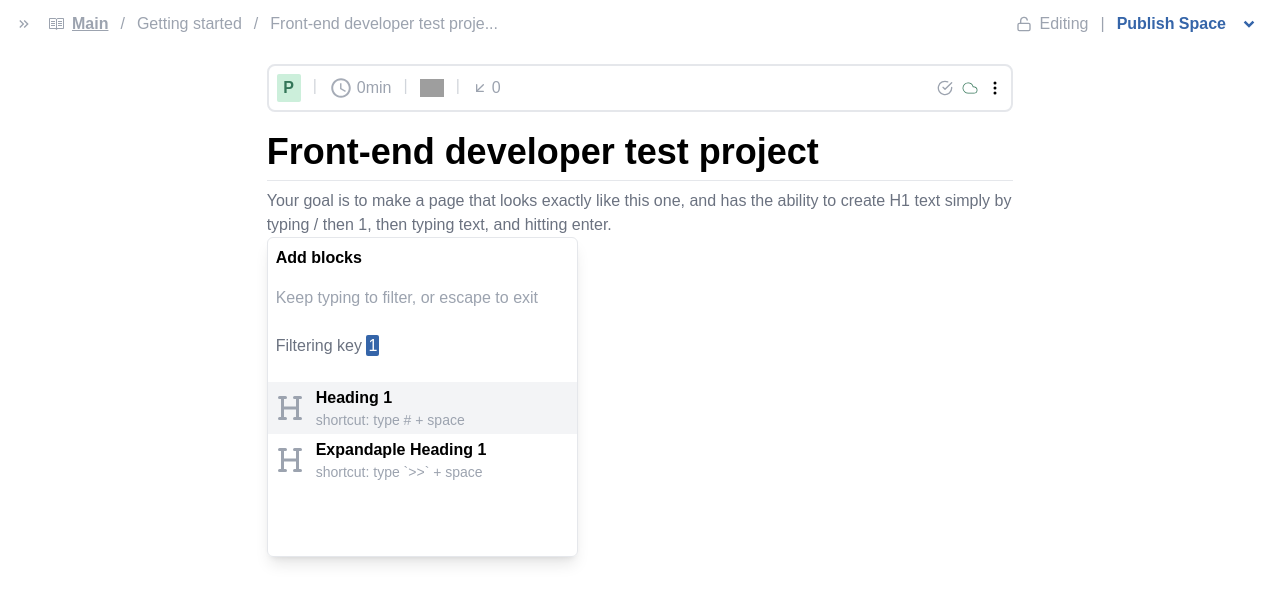
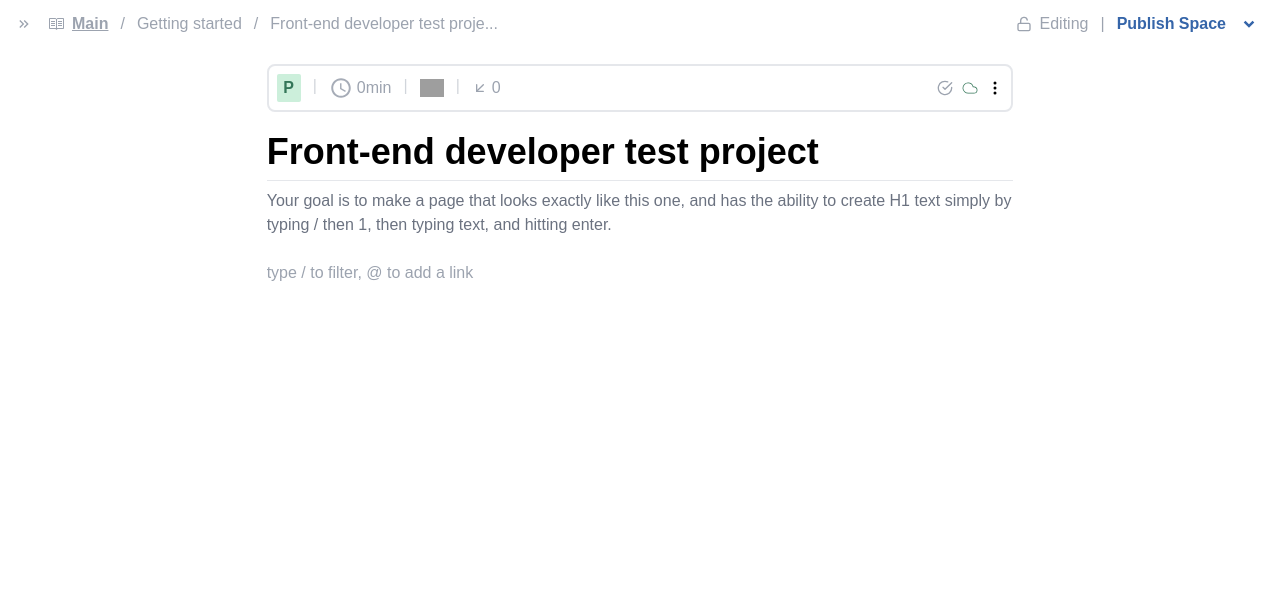
Before and after one commit to isume295/Front-test-project, a React (Create React App) app: page / in a window 1280 px wide. Shown: the top 602 px of the page. Built offline with nearby package versions, Linux system fonts and the light colour scheme; grey boxes are pictures that could not be loaded.

Commit message:
Add input component

```diff
--- /dev/null
+++ b/src/components/Form.jsx
@@ -0,0 +1,33 @@
+import React, { useState } from 'react';
+
+export const Form = () => {
+    const [text, setText] = useState('');
+    const [show, setShow] = useState(false);
+    const [outputText, setOutputText] = useState('');
+
+    const handleChange = (e) => {
+        setText(e.target.value);
+    };
+
+    const handleKeyEvent = (e) => {
+        if (e.key === 'Enter') {
+            setShow(true);
+            if (text.startsWith('/1')) {
+                const outputText = text.substring(2);
+                setOutputText(<h1>{outputText}</h1>);
+                setText('');
+            }
+        }
+        if (e.key === 'Escape') {
+            setText('');
+            setShow(false);
+        }
+    };
+
+    return (
+        <div className="w-7/12 mt-6">
+            <input className="" type="text" value={text} placeholder="type / to filter, @ to add a link" onChange={handleChange} onKeyDown={handleKeyEvent} />
+            <div>{outputText}</div>
+        </div>
+    );
+};
--- a/src/components/KeyFilter.jsx
+++ b/src/components/KeyFilter.jsx
@@ -3,10 +3,11 @@ import { TbHeading } from 'react-icons/tb';
 
 export const KeyFilter = () => {
     return (
+        <div className="w-7/12">
             <div className="w-5/12 h-80 border rounded-md shadow-lg ">
                 <div className="flex flex-col justify-start items-start ">
-                <h1 className="font-semibold text-black p-2">Add blocks</h1>
-                <p className="p-2">Keep typing to filter, or escape to exit </p>
+                    <h1 className="font-semibold text-black pt-2 px-2">Add blocks</h1>
+                    <p className="px-2">Keep typing to filter, or escape to exit </p>
                     <div className="flex w-full mt-2 flex-col gap-2 ">
                         <p className="text-gray-500 p-2">
                             Filtering key <span className="p-[2px] rounded-sm text-white bg-mainColor">1</span>
@@ -23,7 +24,8 @@ export const KeyFilter = () => {
                                 <TbHeading className="text-4xl" />
                                 <div className="flex flex-col">
                                     <h1 className="text-black font-semibold text-md">Expandaple Heading 1</h1>
-                                <p className="text-sm">shortcut: type `{'>>'}` + space</p>
+                                    <p className="text-sm">shortcut: type {'>>'} + space</p>
+                                </div>
                             </div>
                         </div>
                     </div>
--- a/src/components/Main.jsx
+++ b/src/components/Main.jsx
@@ -1,19 +1,18 @@
 import React from 'react';
 import { Info } from './Info';
 import { Heading } from './Heading';
-import { KeyFilter } from './KeyFilter';
+import { Form } from './Form';
 
 export const Main = () => {
     return (
         <div className="flex flex-col items-center font-poppins w-full text-gray-400">
             <Info />
             <Heading />
-            <div className="w-7/12">
-                <KeyFilter />
-                {/* <div className="mt-9">
+            <Form />
+            {/* <KeyFilter /> */}
+            {/* <div className="mt-9">
                     <span>this is the typing input</span>
                 </div> */}
-            </div>
         </div>
     );
 };
```
Lines whose indentation alone changed are shown as unchanged.
